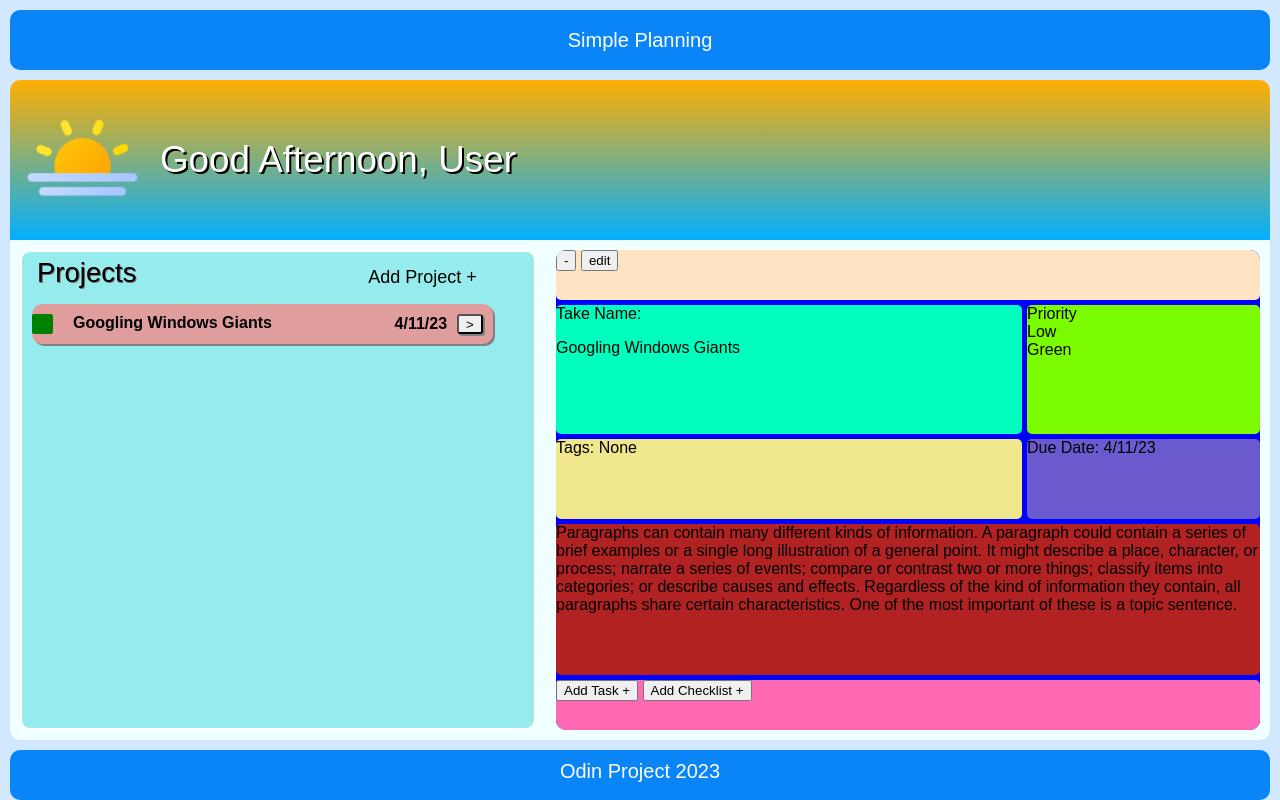
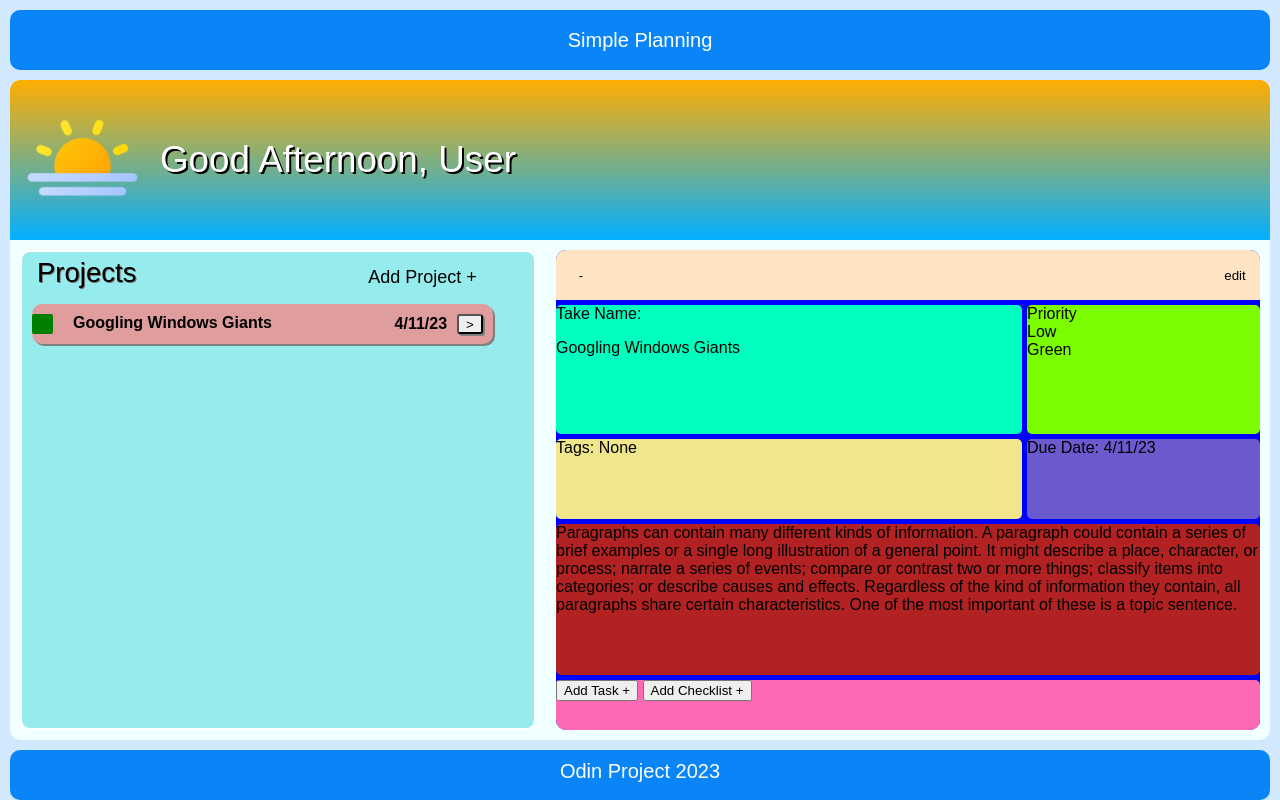
Before and after one commit to Brian-Abidin/todo-list, a website built with webpack: page dist/index.html in a window 1280 px wide. Built offline with nearby package versions, Linux system fonts and the light colour scheme; a web font is replaced by a local one.

Commit message:
added styling to right content

```diff
--- a/src/style.css
+++ b/src/style.css
@@ -322,9 +322,20 @@ input[type="text"] {
 .content-right-header {
   grid-area: header;
   background-color: bisque;
+  display: flex;
+  justify-content: space-between;
+  align-items: center;
 }
 
-.content-right-header,
+.content-right-delete,
+.content-right-edit {
+  height: 25px;
+  width: 40px;
+  margin: 5px;
+  border-style: none;
+  background-color: transparent;
+}
+
 .content-right-add,
 .content-right-date,
 .content-right-description,
```
